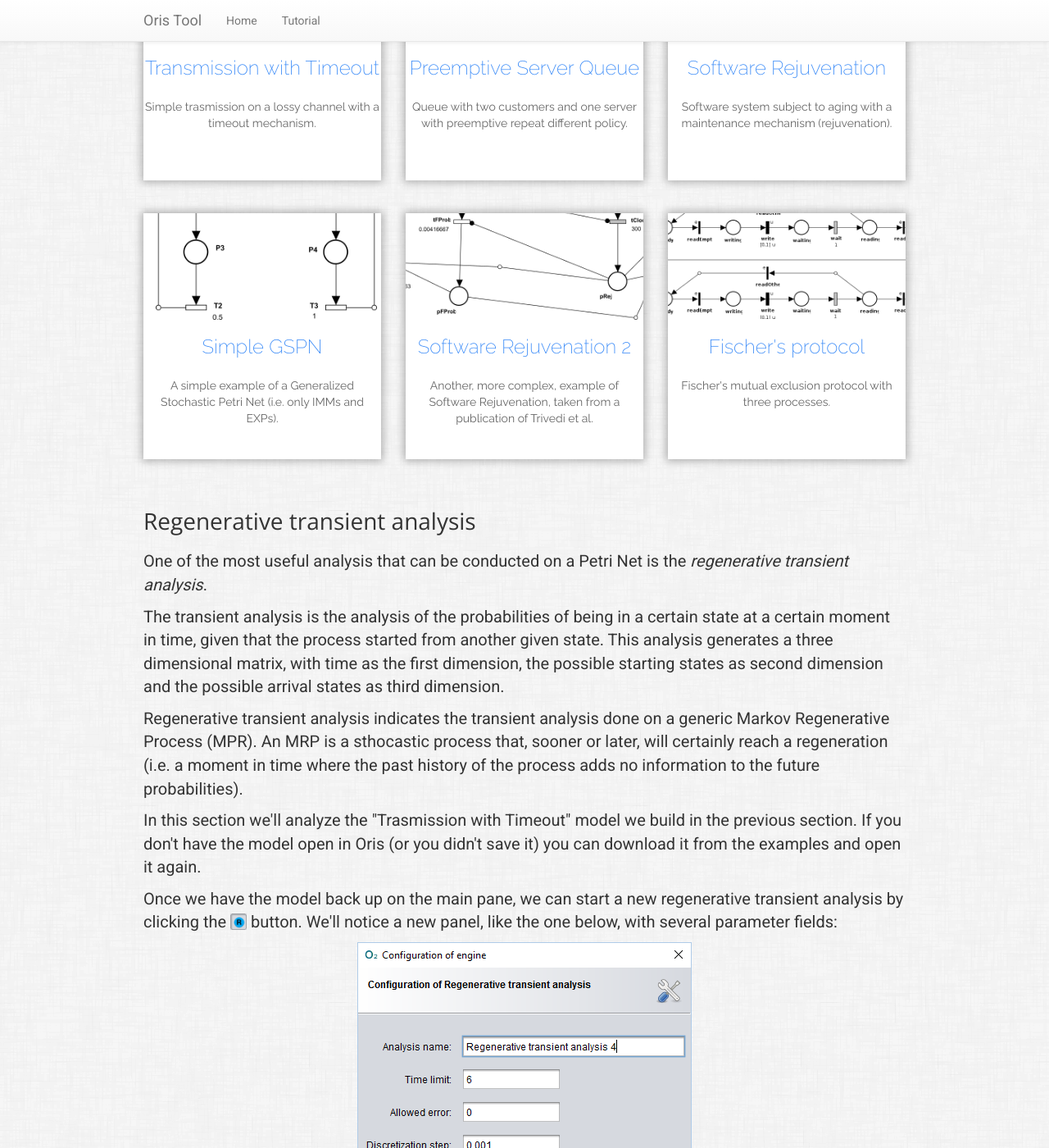
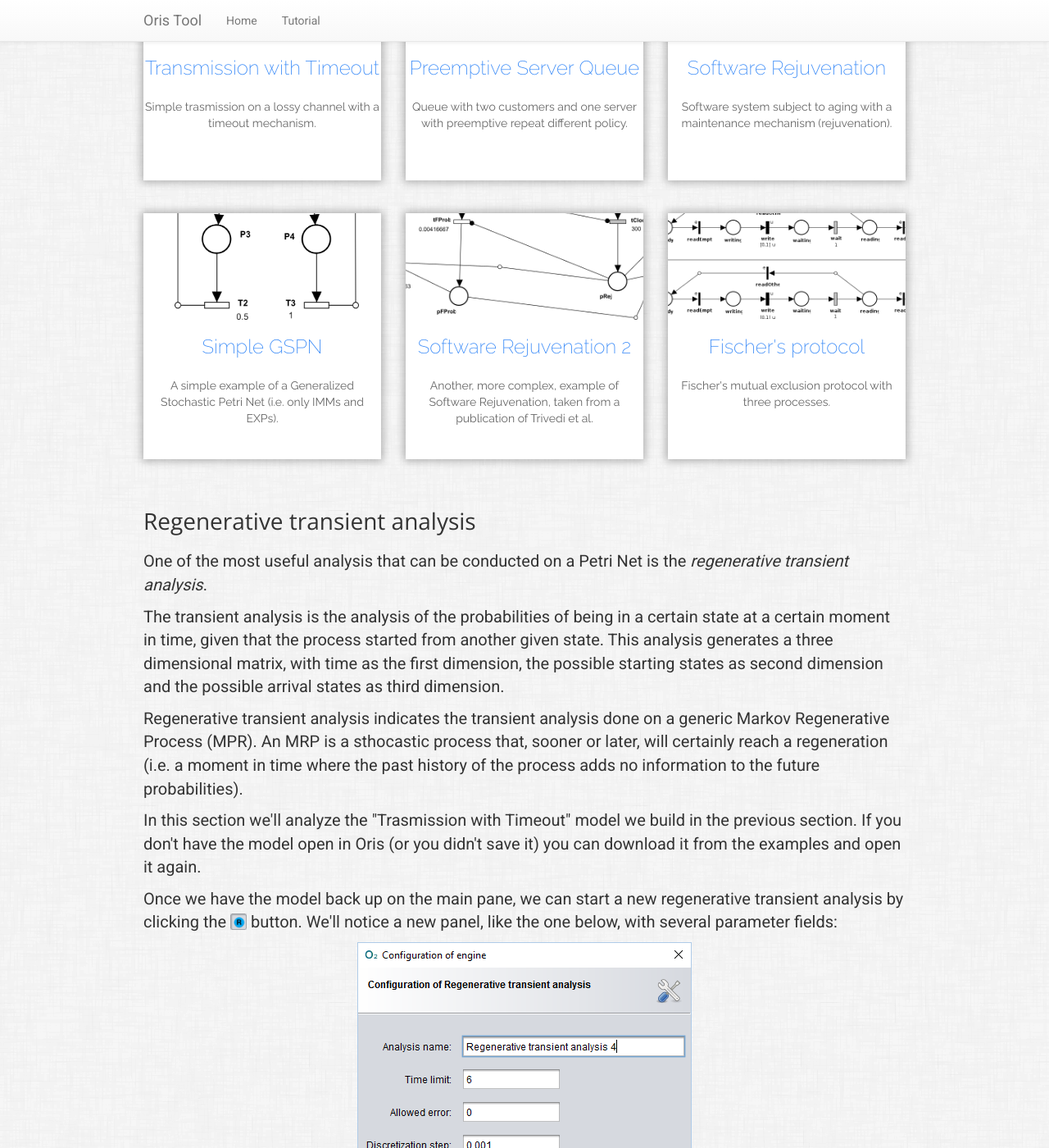
Before and after one commit to oris-tool/oris-tool.github.io, a Jekyll site: the page built from tutorial.html, in a window 1280 px wide and 1400 px high, scrolled down 5100 px. Shown: the whole window at 82% size. Built offline with Jekyll 4.4.1, drawn with Linux system fonts in a browser that asks for light colours.

Commit message:
Better simple_gspn thumbnail

```diff
--- a/css/oris.sass
+++ b/css/oris.sass
@@ -198,7 +198,7 @@ div.pn-example-row
       background-size: 60%
     &.pn-simple-gspn
       background: url('/images/tutorial/simple_gspn.png') no-repeat center bottom
-      background-size: 60%
+      background-size: 50%
     &.pn-rej-trivedi
       background: url('/images/tutorial/rej_trivedi.png') no-repeat center bottom
       background-size: 120%
```
Also changed, not shown: images/tutorial/simple_gspn.png, 1 other file.
